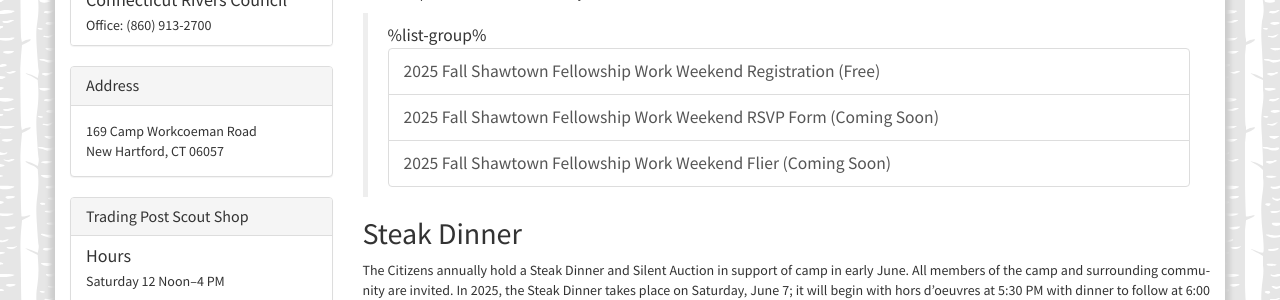
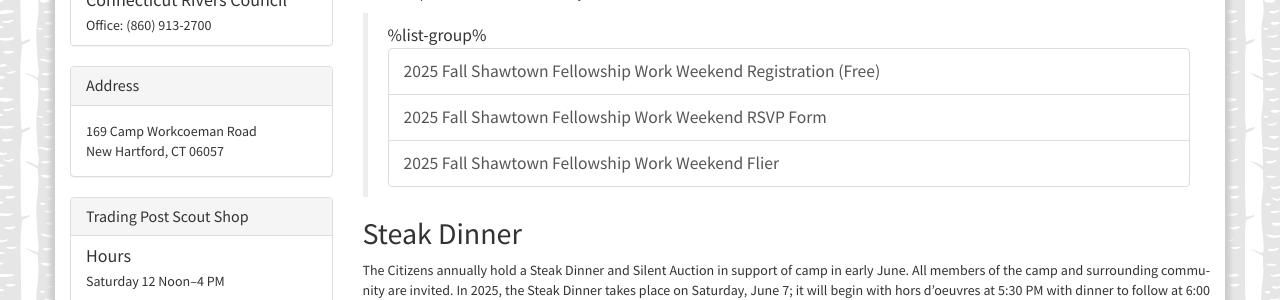
Before and after one commit to campworkcoeman/campworkcoeman.org, a Jekyll site: the page built from get-involved/citizens-of-shawtown/index.md, in a window 1280 px wide. Shown: the part 880-1180 px from the top of the page. Built offline with Jekyll 4.4.1, drawn with Linux system fonts in a browser that asks for light colours; nearby versions of some CDN libraries; Markdown is read by kramdown in place of the engine named in the settings.

Commit message:
Add Shawtown fall weekend flier and RSVP form.

```diff
--- a/get-involved/citizens-of-shawtown/index.md
+++ b/get-involved/citizens-of-shawtown/index.md
@@ -42,8 +42,8 @@
 
 > %list-group%
 > <a href="https://scoutingevent.com/066-98132/" class="list-group-item">2025 Fall Shawtown Fellowship Work Weekend Registration (Free)</a>
-> <a href="{{ site.url }}/#" class="list-group-item">2025 Fall Shawtown Fellowship Work Weekend RSVP Form (Coming Soon)</a>
-> <a href="{{ site.url }}/#" class="list-group-item">2025 Fall Shawtown Fellowship Work Weekend Flier (Coming Soon)</a>
+> <a href="https://forms.gle/Zt4QYwztoyq7AXj39" class="list-group-item">2025 Fall Shawtown Fellowship Work Weekend RSVP Form</a>
+> <a href="{{ site.url }}/pdf/2025/2025-shawtown-fall-weekend.pdf" class="list-group-item">2025 Fall Shawtown Fellowship Work Weekend Flier</a>
 
 ## Steak Dinner
 
```
Also changed, not shown: 1 other file.
